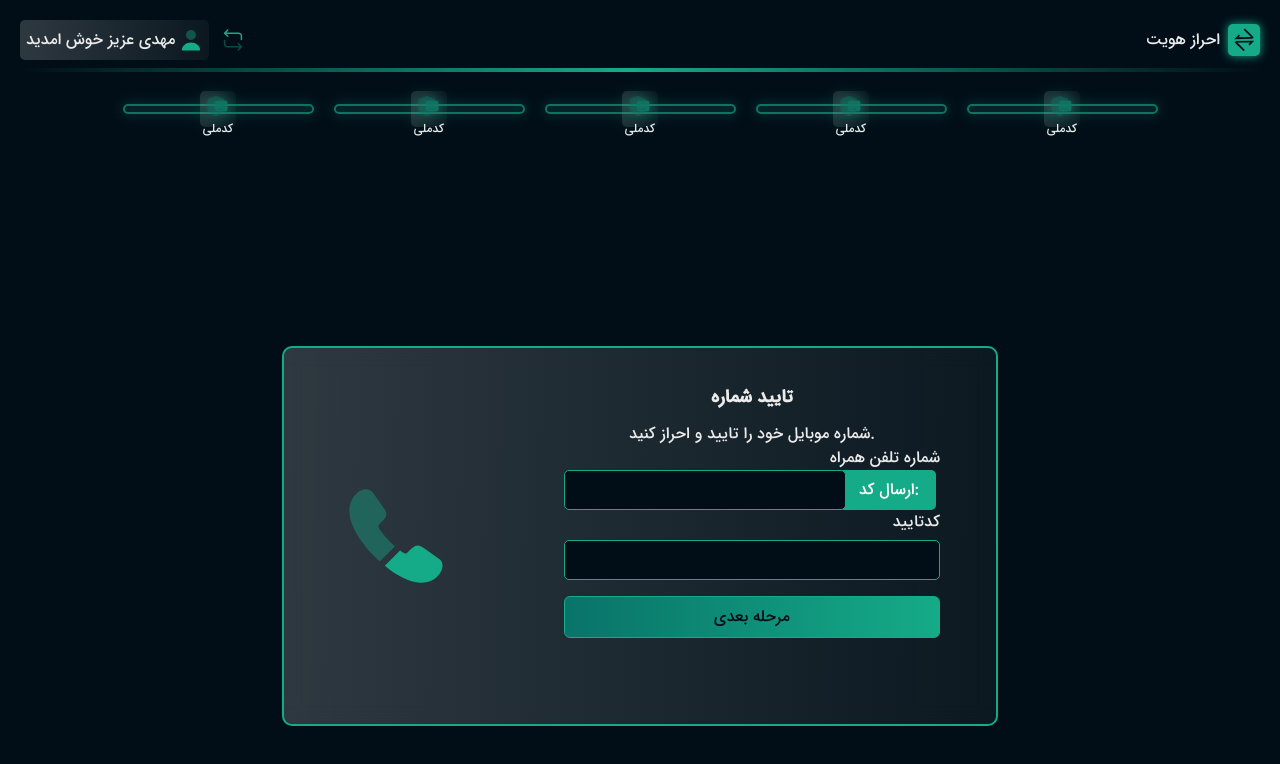
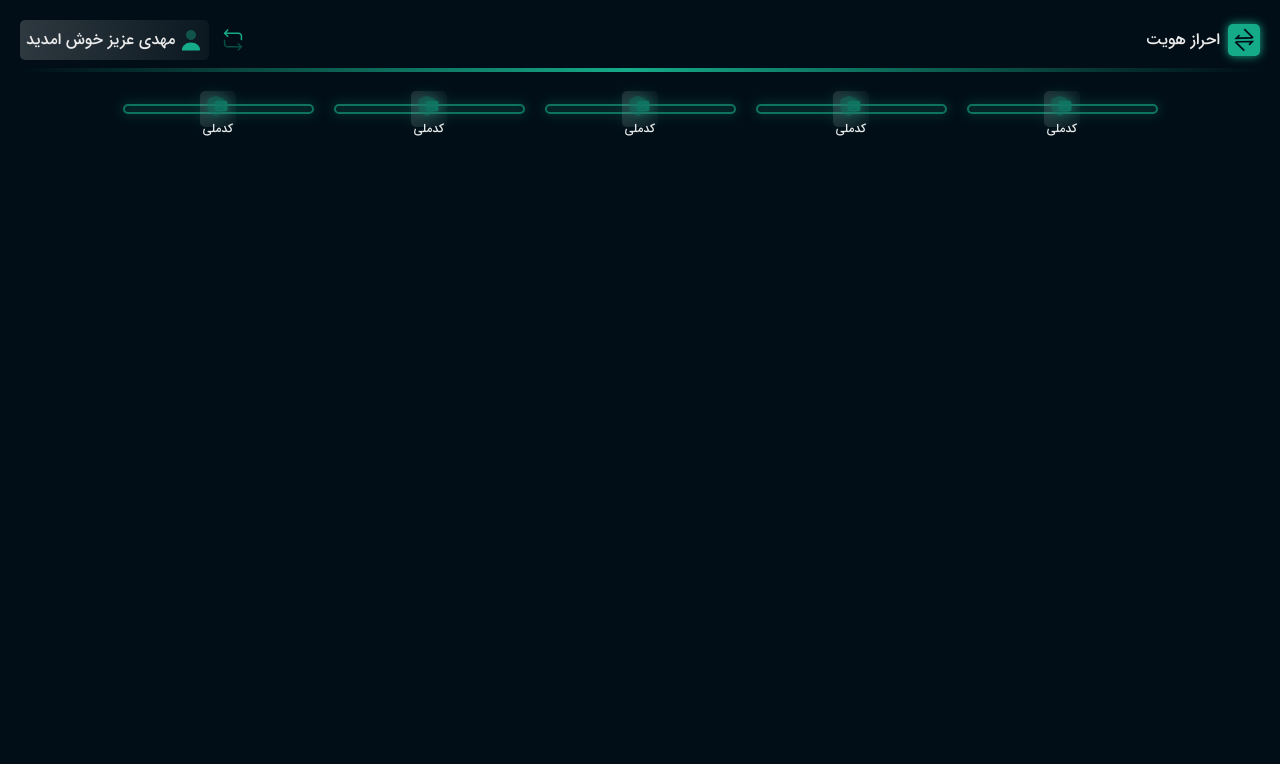
Before and after one commit to danyalbani240/dashboard, a Nuxt app: page /verify in a window 1280 px wide. Shown: the top 764 px of the page. Built offline with nearby package versions, Linux system fonts and the light colour scheme.

Commit message:
send code added to verify pagre input boxes

```diff
--- a/components/TheVerifyEmailStage.vue
+++ b/components/TheVerifyEmailStage.vue
@@ -5,7 +5,7 @@
       <p class="text-center mt-2.5">
         ایمیل خود را وارد کنید و کد تایید را برای احراز وارد کنید.
       </p>
-      <base-input label="شماره تلفن همراه" />
+      <base-input :code="true" label="شماره تلفن همراه" />
       <base-input label="کدتایید" />
       <base-button class="mt-4" :bGreen="true" :full="true"
         >مرحله بعدی</base-button
--- a/pages/verify/index.vue
+++ b/pages/verify/index.vue
@@ -25,7 +25,7 @@
       </div>
     </div>
      <!-- <the-verify-stage-one />  -->
-    <the-verify-stage-two />
+    <!-- <the-verify-stage-two /> -->
     <!-- <the-verify-email-stage /> -->
     <!-- <the-authentication-stage /> -->
     <!-- <the-authentication-stage-two /> -->
```
